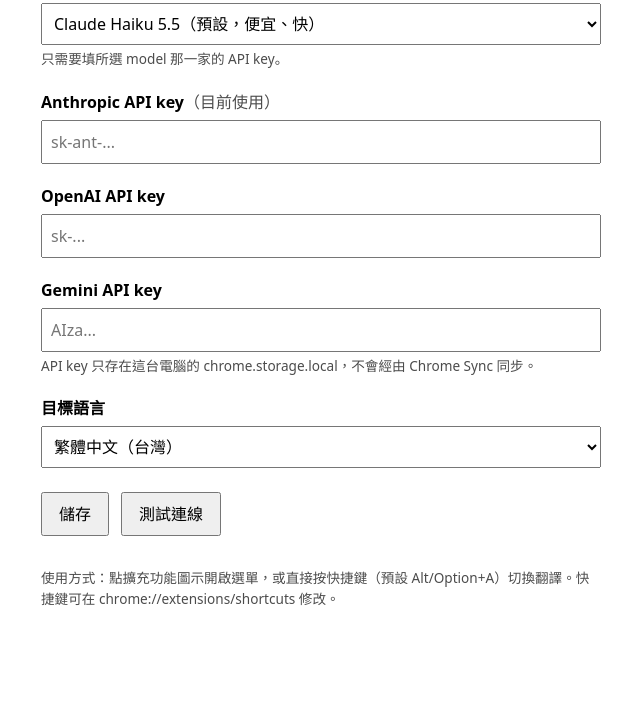
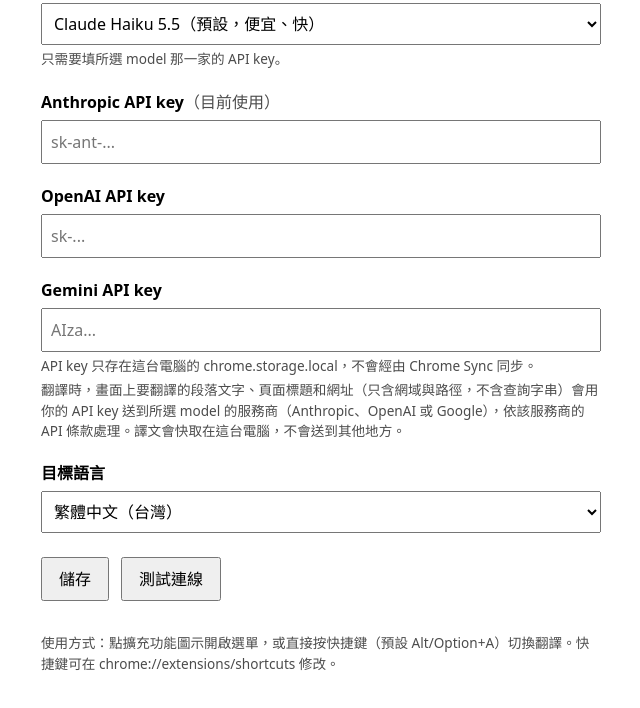
Before and after one commit to YihongGao/open-llm-translator, a website with bundled scripts: page public/options.html in a window 1280 px wide. Shown: the part 136-844 px from the top of the page, without its empty margins (319-959 px from the left). Before the commit the page ends 800 px from the top, so only its background shows below. Built offline with nearby package versions, Linux system fonts and the light colour scheme; some packages are replaced by stand-ins of ours.

Commit message:
feat: tell users in options which page data goes to the provider
States that the paragraphs, page title and URL (origin and path only)
are sent with the user's key to the selected model's provider, and that
translations are cached locally. Backs the Web Store privacy disclosure.

Co-Authored-By: Claude Opus 5.5 <noreply@anthropic.com>

```diff
--- a/public/options.html
+++ b/public/options.html
@@ -76,6 +76,10 @@
       <label for="geminiApiKey">Gemini API key</label>
       <input id="geminiApiKey" type="password" autocomplete="off" spellcheck="false" placeholder="AIza..." />
       <p class="hint">API key 只存在這台電腦的 chrome.storage.local，不會經由 Chrome Sync 同步。</p>
+      <p class="hint" id="dataNotice">
+        翻譯時，畫面上要翻譯的段落文字、頁面標題和網址（只含網域與路徑，不含查詢字串）會用你的 API key
+        送到所選 model 的服務商（Anthropic、OpenAI 或 Google），依該服務商的 API 條款處理。譯文會快取在這台電腦，不會送到其他地方。
+      </p>
 
       <label for="targetLang">目標語言</label>
       <select id="targetLang"></select>
```
